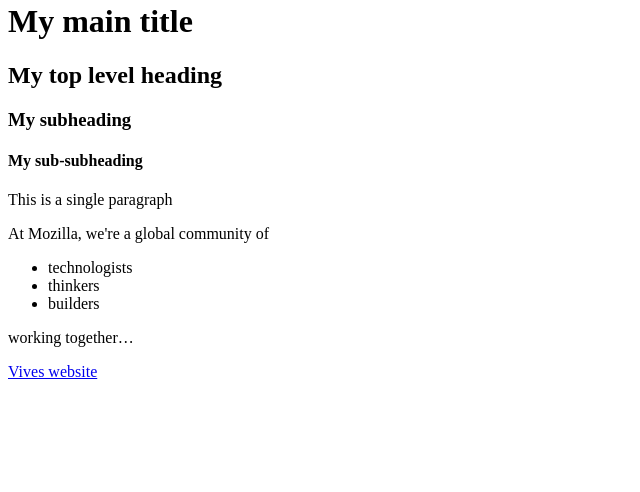
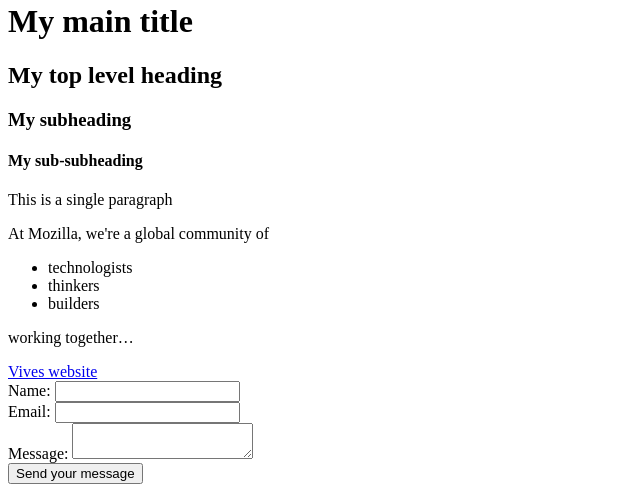
Before and after one commit to hans-naert/Web-Standards, a plain HTML site: page index.html in a window 1280 px wide. Shown: the part 882-1374 px from the top of the page, without its empty margins (0-640 px from the left). Before the commit the page ends 1271 px from the top, so only its background shows below. Drawn offline with Linux system fonts and the light colour scheme.

Commit message:
HTML form

```diff
--- a/index.html
+++ b/index.html
@@ -33,6 +33,28 @@
         Vives website
     </a>
 
+
+    <form action="/index.html" method="get">
+        <div>
+          <label for="name">Name:</label>
+          <input type="text" id="name" name="user_name" />
+        </div>
+
+        <div>
+          <label for="mail">Email:</label>
+          <input type="email" id="mail" name="user_email" />
+        </div>
+
+        <div>
+          <label for="msg">Message:</label>
+          <textarea id="msg" name="user_message"></textarea>
+        </div>
+
+        <div class="button">
+          <button type="submit">Send your message</button>
+        </div>
+      </form>
+
 </body>
 
 </html>
```
